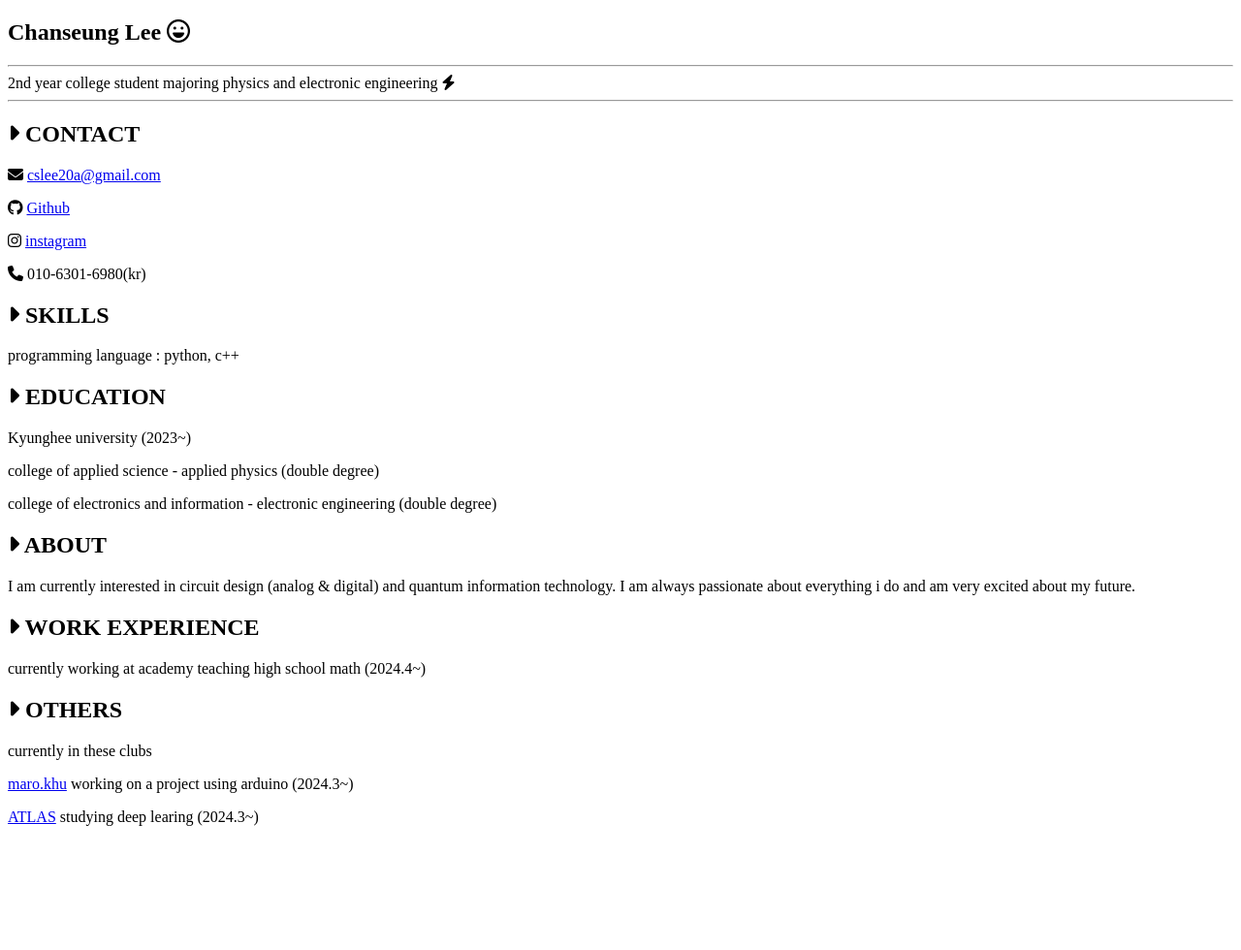
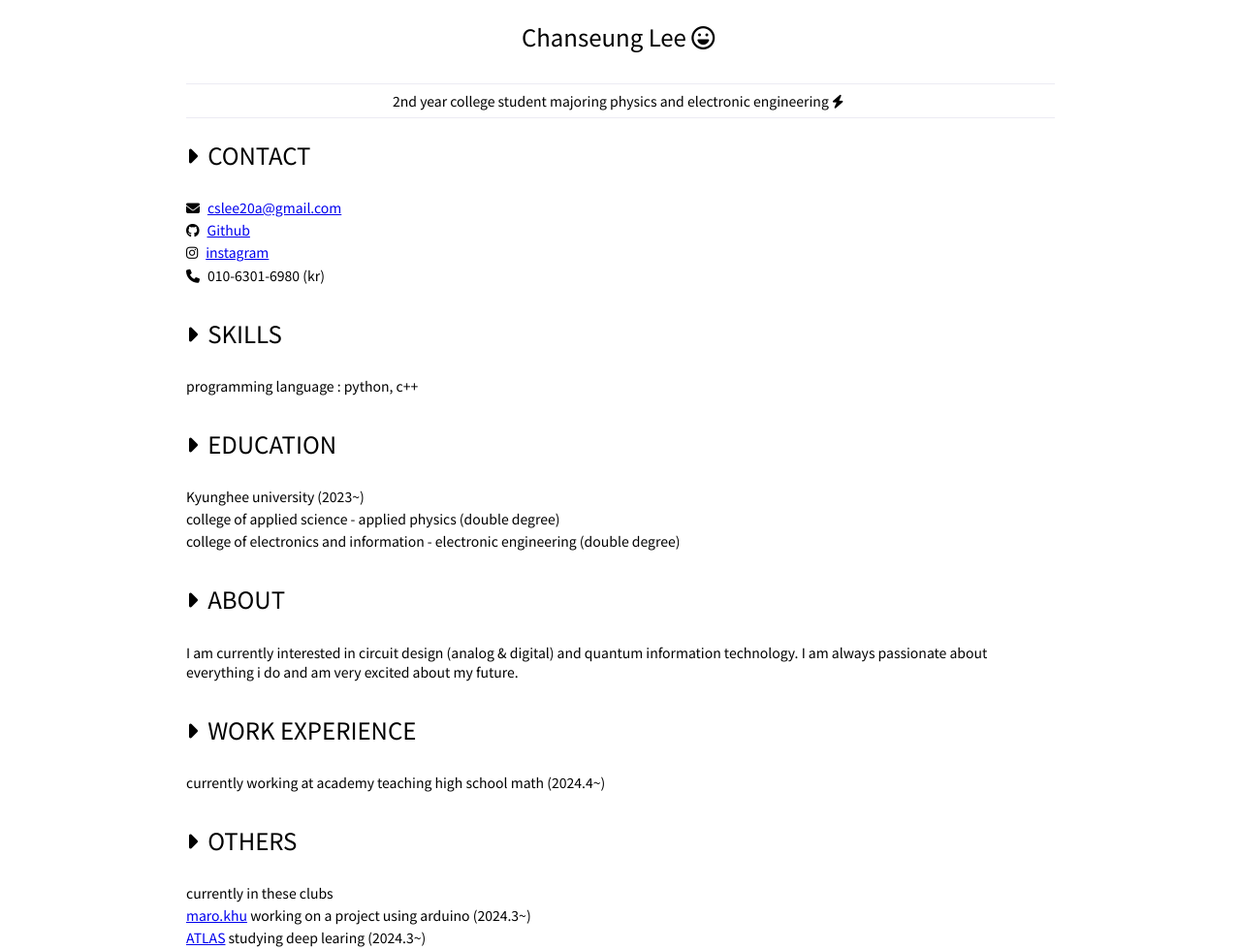
Before and after one commit to 2coldv/resume, a plain HTML site: page index.html in a window 1280 px wide. Shown: the whole page at 97% size. Before the commit the page ends 868 px from the top, so only its background shows below. Drawn offline with Linux system fonts and the light colour scheme.

Commit message:
resumeee

```diff
--- a/index.html
+++ b/index.html
@@ -5,7 +5,8 @@
     <meta name="viewport" content="width=device-width, initial-scale=1.0">
     <title>Document</title>
     <script src="https://kit.fontawesome.com/4332cc332a.js" crossorigin="anonymous"></script>
-</head>
+    <link rel="stylesheet" href="style.css">
+  </head>
 <body>
     <header id="header">
 
@@ -34,7 +35,7 @@
           </p>
           <p>
             <i class="fa-solid fa-phone"></i>
-            010-6301-6980(kr)
+            010-6301-6980 (kr)
           </p>
           </section>
           <section>
@@ -58,9 +59,11 @@
             <h2><i class="fa-solid fa-caret-right"></i> WORK EXPERIENCE</h2>
             <p>currently working at academy teaching high school math (2024.4~)</p>
           </section>
-
+          <section>
           <h2><i class="fa-solid fa-caret-right"></i> OTHERS</h2>
           <p>currently in these clubs </p>
+
+
 
         <p>
           <a href="https://www.instagram.com/maro.khu?igsh=MWp6OGRpMzl5bnl1bg==">maro.khu</a> working on a project using arduino (2024.3~)
@@ -68,6 +71,7 @@
         <p>
         <a href="https://www.instagram.com/kyunghee_atlas?igsh=MW5qdXRvdW1oajd2NA==">ATLAS</a> studying deep learing (2024.3~)
         </p>
+      </section>
 
         </article>
       </main>
--- /dev/null
+++ b/style.css
@@ -0,0 +1,46 @@
+@import url('https://fonts.googleapis.com/css2?family=Noto+Sans+KR&display=swap');
+
+body {
+    max-width: 960px;    /* 최대 너비 */
+    margin: auto;         /* 마진 auto - 내용을 화면 가운데 맞추기 위해  */
+    font-family: "Noto Sans KR", "Nanum Gothic";        /* 글꼴 - 웹 폰트 */
+    font-size:14px;     /* 글자 크기 */
+}
+h1 {
+    font-size: 4rem;    /* 글자 크기 */
+    letter-spacing: 0.5rem;  /* 자간 */
+    padding-top: 1rem;   /* 위쪽 패딩 */
+    padding-bottom: 1rem;   /*  아래쪽 패딩 */
+}
+
+h2 {
+    font-size: 1.5rem;
+    padding-bottom: 1em;
+}
+header {
+    text-align: center;
+    margin: auto 2rem;
+}
+
+section {
+    margin: auto 2rem 2rem 2rem;
+}
+
+p {
+    margin: 0.2rem auto;
+}
+
+hr {
+    border: none;
+    background-color: rgb(236, 235, 243);
+    height: 1px;
+}
+
+h1, h2 {
+    font-weight: 100;
+    margin-bottom: 0;
+}
+
+i {
+    margin-right: 0.3rem;    /* SNS 아이콘 오른쪽 여백 */
+}
```
